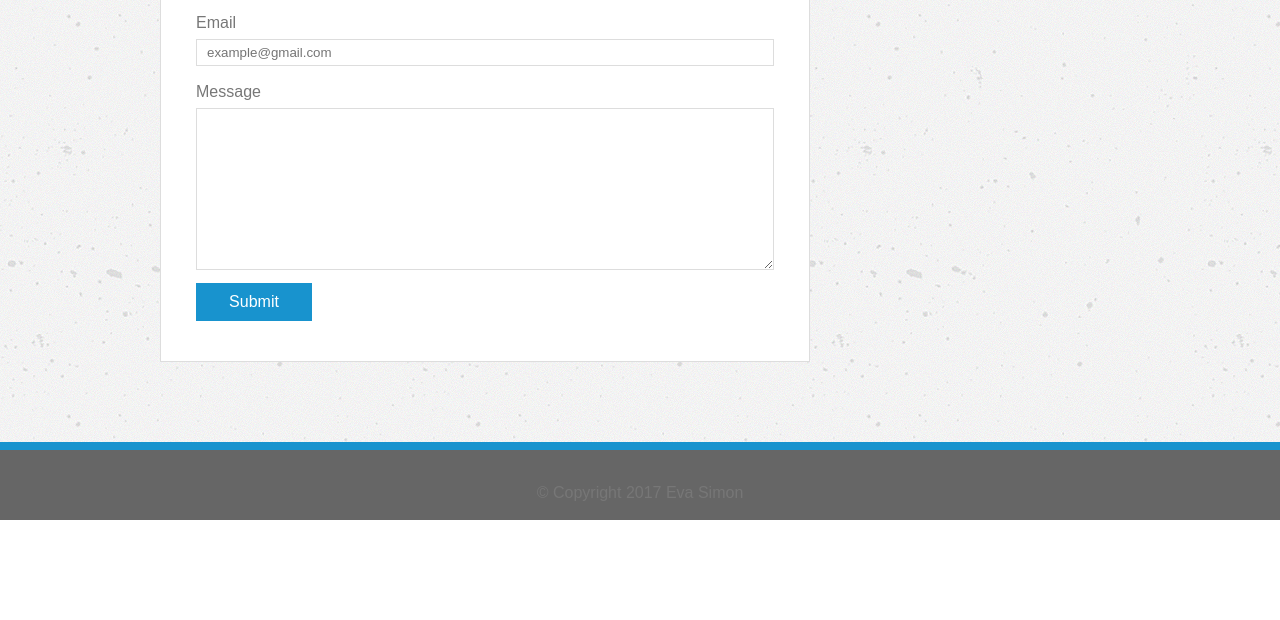
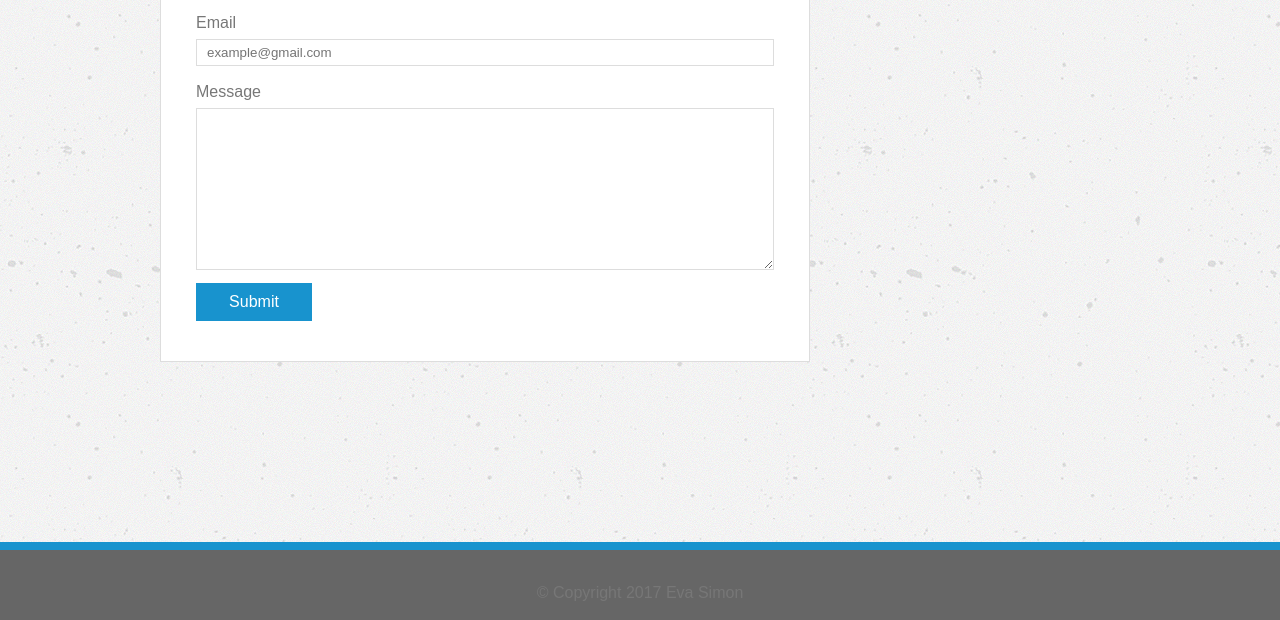
Before and after one commit to evasimon/Responsive-Portfolio, a plain HTML site: page contact.html in a window 1280 px wide. Shown: the part 298-918 px from the top of the page. Before the commit the page ends 818 px from the top, so only its background shows below. Drawn offline with Linux system fonts and the light colour scheme.

Commit message:
add meta tag

```diff
--- a/assets/css/style.css
+++ b/assets/css/style.css
@@ -8,6 +8,7 @@ body {
 	background-image: url("../images/concrete-texture.png");
 	color: #777;
 	position: relative;
+	min-height: 100%;
 }
 
 h1, h2, h3 {
@@ -57,8 +58,10 @@ a:hover,
 .container {
 	width: 960px;
 	margin: 0 auto;
-	min-height: 100%;
-	margin-bottom: -50px;
+}
+
+#main-content {
+	padding-bottom: 128px;
 }
 
 section {
@@ -203,6 +206,9 @@ footer {
 	height: 50px;
 	padding: 35px;
 	border-top: 8px solid #1893ce;
+	position: absolute;
+	bottom: 0;
+	left: 0;
 }
 
 /*media queries
@@ -254,7 +260,6 @@ footer {
 	.social {
 		float: none;
 		width: 100%;
-    	margin-bottom: 100px;
 	}
 
 	article {
--- a/contact.html
+++ b/contact.html
@@ -3,6 +3,7 @@
 <head>
 	<meta charset="UTF-8">
 	<title>Eva's Portfolio Page</title>
+	<meta name="viewport" content="width=device-width, initial-scale=1.0">
     <!-- Link to CSS files -->
 	<link rel="stylesheet" href="assets/css/reset.css">
 	<link rel="stylesheet" href="assets/css/style.css">
@@ -27,7 +28,7 @@
 
 </header>
 
-<div class="container">
+<div id="main-content" class="container">
 
 	<section class="main">
 
```
Also changed, not shown: index.html (+2 -1 lines), portfolio.html (+2 -1 lines).
